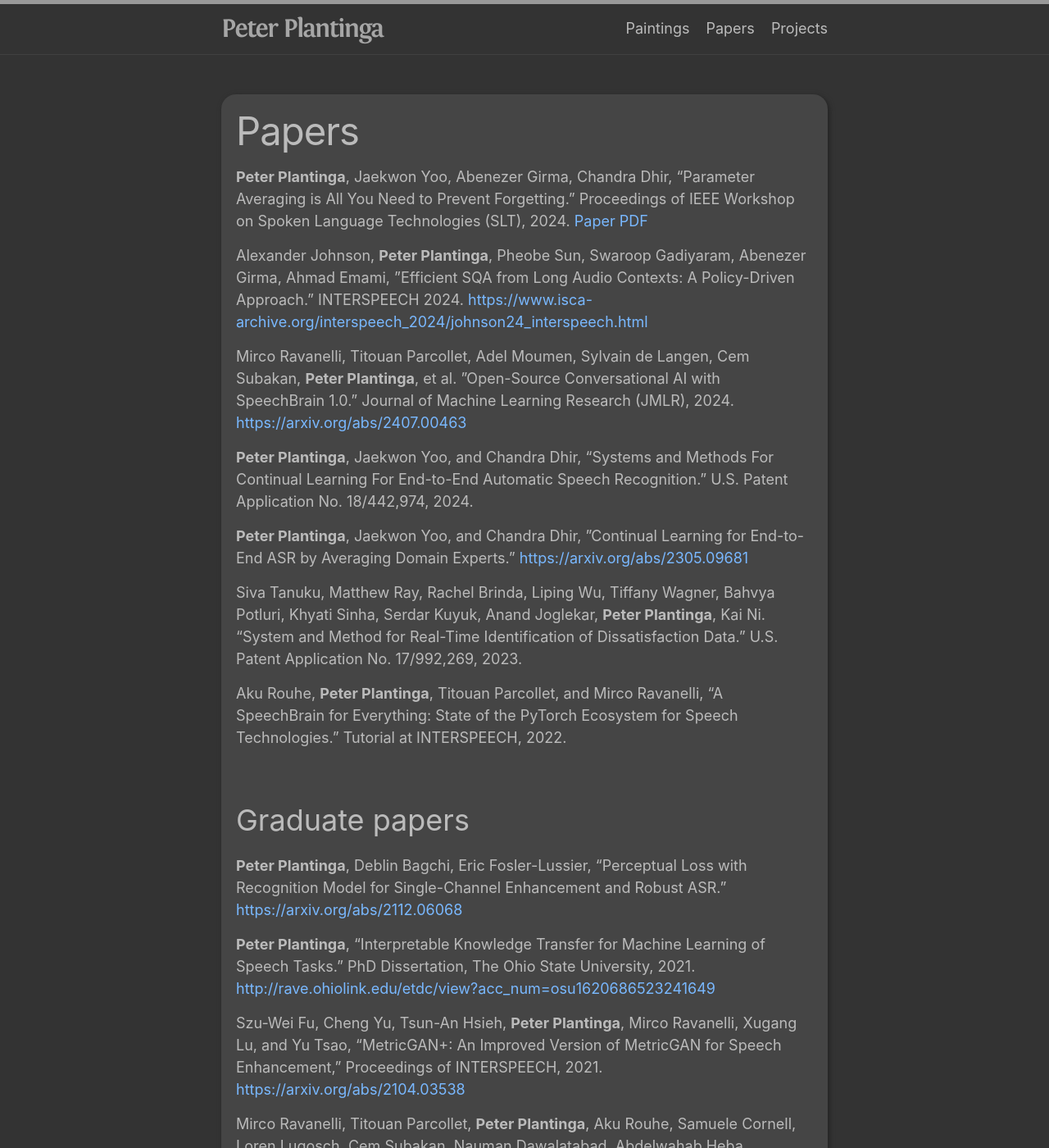
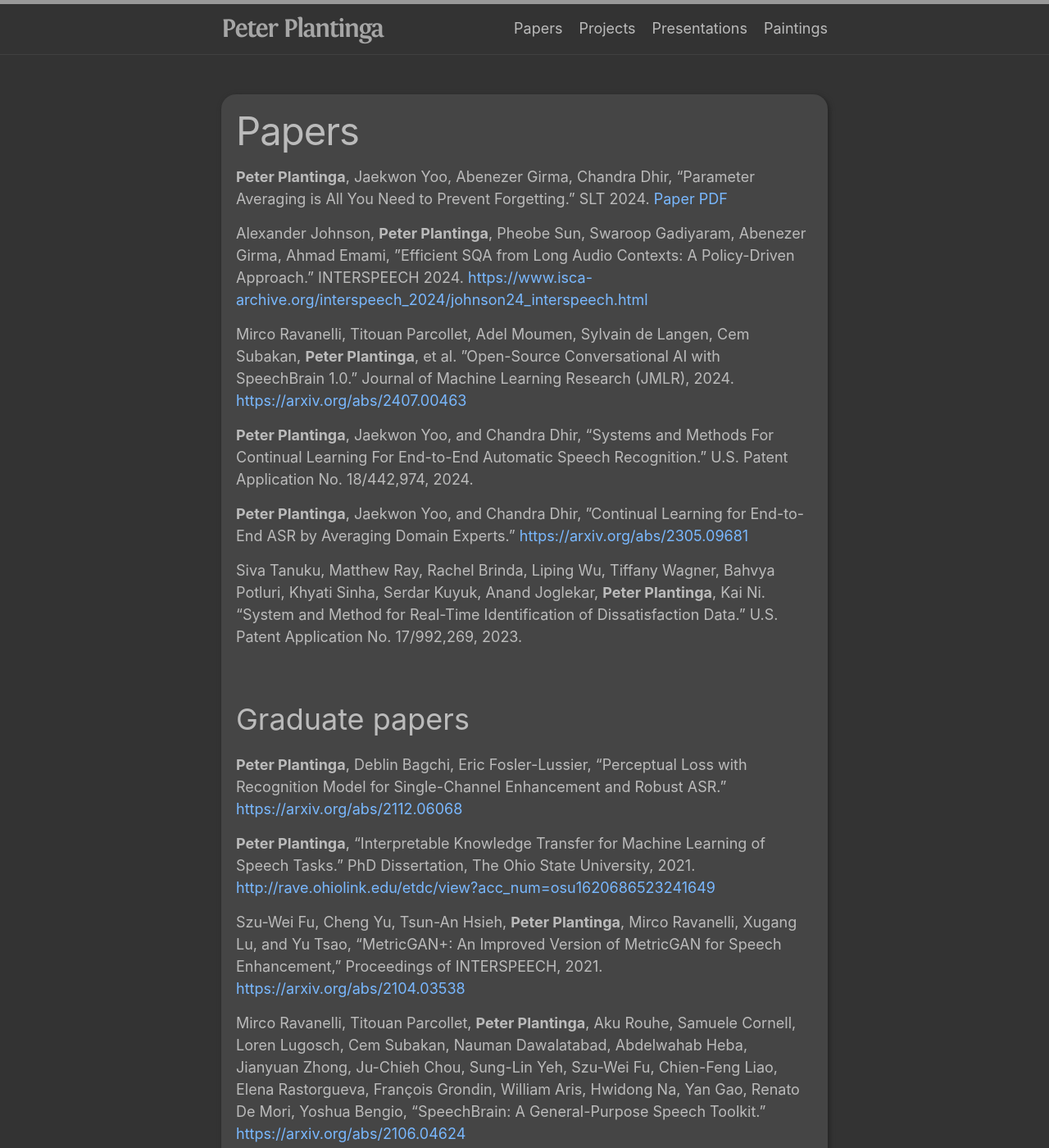
Before and after one commit to pplantinga/massey-plantinga.com, a Jekyll site: the page built from 01_papers.md, in a window 1280 px wide and 1400 px high. Shown: the whole window at 82% size. Built offline with Jekyll 4.4.1, drawn with Linux system fonts in a browser that asks for light colours; some of the changed text lies outside the part shown.

Commit message:
Rename files to reorder links at top of page, add presentations

```diff
--- a/papers.md
+++ b/01_papers.md
@@ -4,20 +4,28 @@
 permalink: /papers/
 ---
 
-**Peter Plantinga**, Jaekwon Yoo, Abenezer Girma, Chandra Dhir, "Parameter Averaging is All You Need to Prevent Forgetting.” Proceedings of IEEE Workshop on Spoken Language Technologies
-(SLT), 2024. [Paper PDF](/assets/parameter_averaging_forgetting.pdf)
+**Peter Plantinga**, Jaekwon Yoo, Abenezer Girma, Chandra Dhir,
+"Parameter Averaging is All You Need to Prevent Forgetting.” SLT 2024.
+[Paper PDF](/assets/pdf/parameter-averaging-forgetting.pdf)
 
-Alexander Johnson, **Peter Plantinga**, Pheobe Sun, Swaroop Gadiyaram, Abenezer Girma, Ahmad Emami, ”Efficient SQA from Long Audio Contexts: A Policy-Driven Approach.” INTERSPEECH 2024. [https://www.isca-archive.org/interspeech_2024/johnson24_interspeech.html](https://www.isca-archive.org/interspeech_2024/johnson24_interspeech.html)
+Alexander Johnson, **Peter Plantinga**, Pheobe Sun, Swaroop Gadiyaram, Abenezer Girma,
+Ahmad Emami, ”Efficient SQA from Long Audio Contexts: A Policy-Driven Approach.” INTERSPEECH 2024.
+[https://www.isca-archive.org/interspeech_2024/johnson24_interspeech.html](https://www.isca-archive.org/interspeech_2024/johnson24_interspeech.html)
 
-Mirco Ravanelli, Titouan Parcollet, Adel Moumen, Sylvain de Langen, Cem Subakan, **Peter Plantinga**, et al. ”Open-Source Conversational AI with SpeechBrain 1.0.” Journal of Machine Learning Research (JMLR), 2024. [https://arxiv.org/abs/2407.00463](https://arxiv.org/abs/2407.00463)
+Mirco Ravanelli, Titouan Parcollet, Adel Moumen, Sylvain de Langen, Cem Subakan,
+**Peter Plantinga**, et al. ”Open-Source Conversational AI with SpeechBrain 1.0.”
+Journal of Machine Learning Research (JMLR), 2024.
+[https://arxiv.org/abs/2407.00463](https://arxiv.org/abs/2407.00463)
 
-**Peter Plantinga**, Jaekwon Yoo, and Chandra Dhir, "Systems and Methods For Continual Learning For End-to-End Automatic Speech Recognition." U.S. Patent Application No. 18/442,974, 2024.
+**Peter Plantinga**, Jaekwon Yoo, and Chandra Dhir, "Systems and Methods For Continual Learning
+For End-to-End Automatic Speech Recognition." U.S. Patent Application No. 18/442,974, 2024.
 
-**Peter Plantinga**, Jaekwon Yoo, and Chandra Dhir, ”Continual Learning for End-to-End ASR by Averaging Domain Experts.” [https://arxiv.org/abs/2305.09681](https://arxiv.org/abs/2305.09681)
+**Peter Plantinga**, Jaekwon Yoo, and Chandra Dhir, ”Continual Learning for End-to-End ASR
+by Averaging Domain Experts.” [https://arxiv.org/abs/2305.09681](https://arxiv.org/abs/2305.09681)
 
-Siva Tanuku, Matthew Ray, Rachel Brinda, Liping Wu, Tiffany Wagner, Bahvya Potluri, Khyati Sinha, Serdar Kuyuk, Anand Joglekar, **Peter Plantinga**, Kai Ni. "System and Method for Real-Time Identification of Dissatisfaction Data." U.S. Patent Application No. 17/992,269, 2023.
-
-Aku Rouhe, **Peter Plantinga**, Titouan Parcollet, and Mirco Ravanelli, “A SpeechBrain for Everything: State of the PyTorch Ecosystem for Speech Technologies.” Tutorial at INTERSPEECH, 2022.
+Siva Tanuku, Matthew Ray, Rachel Brinda, Liping Wu, Tiffany Wagner, Bahvya Potluri, Khyati Sinha,
+Serdar Kuyuk, Anand Joglekar, **Peter Plantinga**, Kai Ni. "System and Method for Real-Time
+Identification of Dissatisfaction Data." U.S. Patent Application No. 17/992,269, 2023.
 
 Graduate papers
 ---------------
@@ -29,7 +37,9 @@
 PhD Dissertation, The Ohio State University, 2021.
 [http://rave.ohiolink.edu/etdc/view?acc_num=osu1620686523241649](http://rave.ohiolink.edu/etdc/view?acc_num=osu1620686523241649)
 
-Szu-Wei Fu, Cheng Yu, Tsun-An Hsieh, **Peter Plantinga**, Mirco Ravanelli, Xugang Lu, and Yu Tsao, "MetricGAN+: An Improved Version of MetricGAN for Speech Enhancement," Proceedings of INTERSPEECH, 2021. [https://arxiv.org/abs/2104.03538](https://arxiv.org/abs/2104.03538)
+Szu-Wei Fu, Cheng Yu, Tsun-An Hsieh, **Peter Plantinga**, Mirco Ravanelli, Xugang Lu, and Yu Tsao,
+"MetricGAN+: An Improved Version of MetricGAN for Speech Enhancement," Proceedings of INTERSPEECH, 2021.
+[https://arxiv.org/abs/2104.03538](https://arxiv.org/abs/2104.03538)
 
 Mirco Ravanelli, Titouan Parcollet, **Peter Plantinga**, Aku Rouhe, Samuele Cornell,
 Loren Lugosch, Cem Subakan, Nauman Dawalatabad, Abdelwahab Heba, Jianyuan Zhong,
@@ -38,9 +48,14 @@
 "SpeechBrain: A General-Purpose Speech Toolkit."
 [https://arxiv.org/abs/2106.04624](https://arxiv.org/abs/2106.04624)
 
-Mirco Ravanelli, Titouan Parcollet, **Peter Plantinga**, Aku Rouhe, Samuele Cornell, Loren Lugosch, Cem Subakan, Nauman Dawalatabad, Abdelwahab Heba, Jianyuan Zhong, Ju-Chieh Chou, Sung-Lin Yeh, Szu-Wei Fu, Chien-Feng Liao, Elena Rastorgueva, François Grondin, and William Aris, “SpeechBrain.” GitHub Repository, 2021. [https://github.com/speechbrain/speechbrain](https://github.com/speechbrain/speechbrain)
+Mirco Ravanelli, Titouan Parcollet, **Peter Plantinga**, Aku Rouhe, Samuele Cornell,
+Loren Lugosch, Cem Subakan, Nauman Dawalatabad, Abdelwahab Heba, Jianyuan Zhong,
+Ju-Chieh Chou, Sung-Lin Yeh, Szu-Wei Fu, Chien-Feng Liao, Elena Rastorgueva,
+François Grondin, and William Aris, “SpeechBrain.” GitHub Repository, 2021.
+[https://github.com/speechbrain/speechbrain](https://github.com/speechbrain/speechbrain)
 
-**Peter Plantinga**, Aku Rouhe, "HyperPyYAML." GitHub Repository, 2021. [https://github.com/speechbrain/HyperPyYAML](https://github.com/speechbrain/HyperPyYAML)
+**Peter Plantinga**, Aku Rouhe, "HyperPyYAML." GitHub Repository, 2021.
+[https://github.com/speechbrain/HyperPyYAML](https://github.com/speechbrain/HyperPyYAML)
 
 **Peter Plantinga**, Deblin Bagchi, Eric Fosler-Lussier, "Phonetic Feedback
 For Speech Enhancement With and Without Parallel Speech Data." ICASSP 2020
@@ -57,8 +72,6 @@
 Deblin Bagchi, **Peter Plantinga**, Adam Stiff, Eric Fosler-Lussier, "Spectral
 Feature Mapping with Mimic Loss for Robust Speech Recognition." ICASSP 2018
 [https://arxiv.org/abs/1803.09816](https://arxiv.org/abs/1803.09816)
-
-**Peter Plantinga**, "Predicting Prosodic Stress Using Recurrent Phoneme and Grapheme Embeddings."
 
 Undergraduate papers
 --------------------
@@ -77,6 +90,6 @@
 J. Phys. B: At. Mol. Opt. Phys. 41 (2008) 211002.
 [http://iopscience.iop.org/0953-4075/41/21/211002](http://iopscience.iop.org/0953-4075/41/21/211002)*
 
-\* *This Fast Track Communication was selected for inclusion in IOP Select,
+\**This Fast Track Communication was selected for inclusion in IOP Select,
 [http://select.iop.org](http://select.iop.org) and was highlighted in
 Europhysics News 40, Number 1, page 15, (2009).*
```
Also changed, not shown: 03_presentations.md (added, +22 -0 lines), 02_projects.md (renamed from projects.md), 04_paintings.md (renamed from paintings.md), 6 other files.
